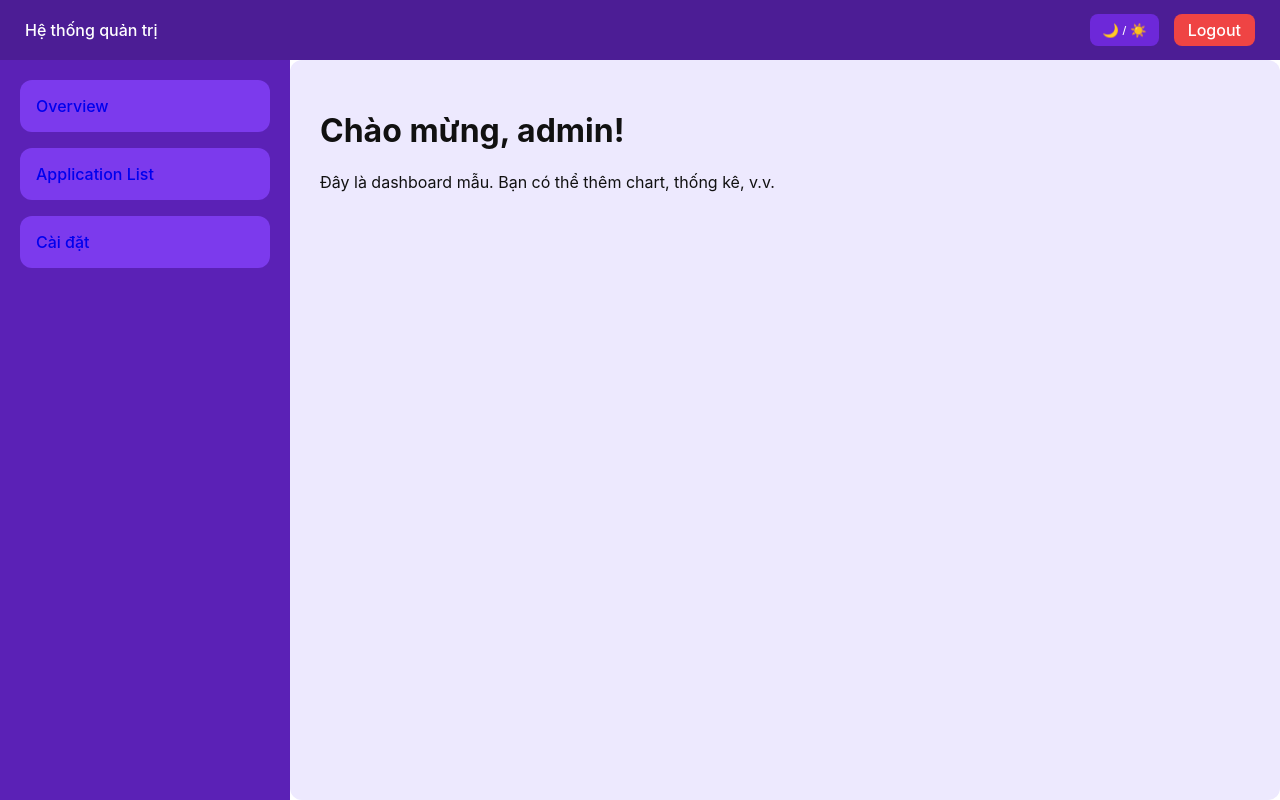
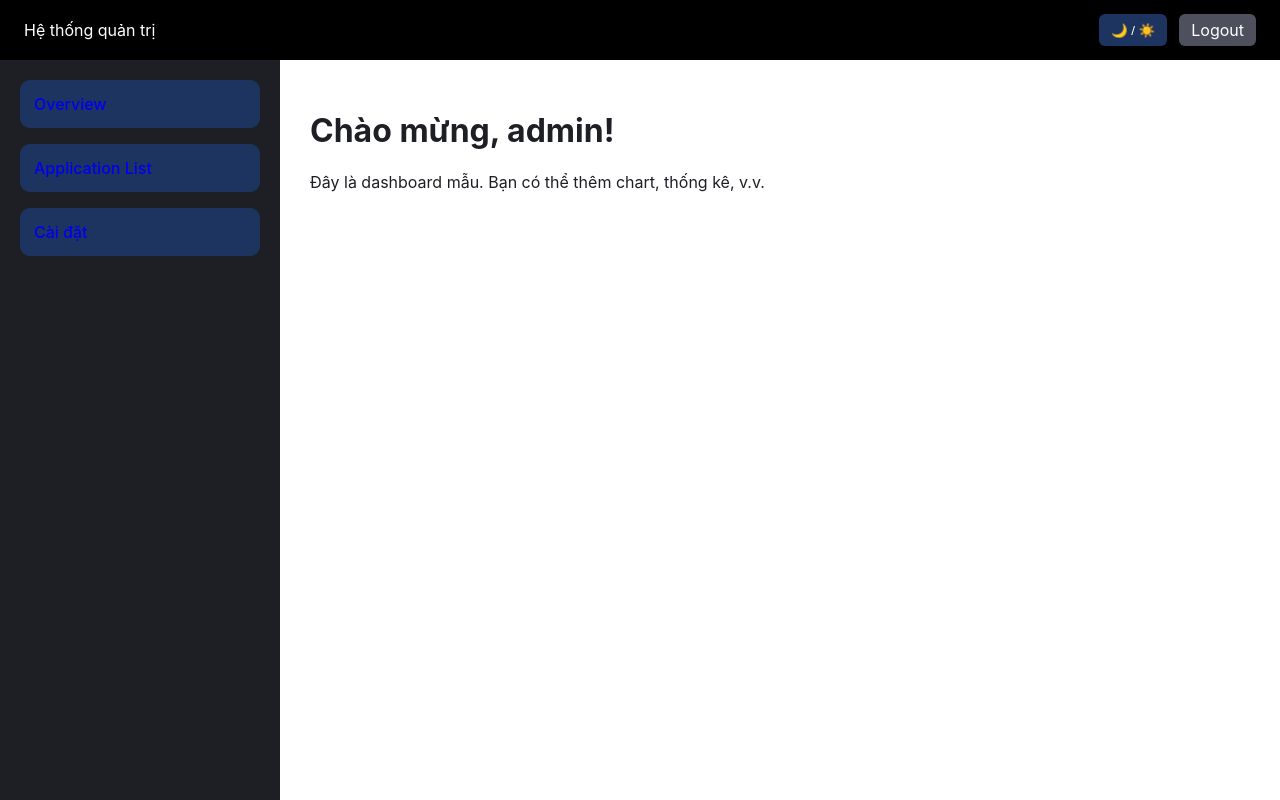
Before and after one commit to luannv6792/infra, a PHP site: page /dashboard in a window 1280 px wide. Run offline with PHP 8.4, Linux system fonts and the light colour scheme; the visitor is signed in with stand-in values (Sample User, id 1).

Commit message:
Update style.css

```diff
--- a/web/assets/style.css
+++ b/web/assets/style.css
@@ -2,7 +2,7 @@
 body {
   margin: 0;
   font-family: "Inter", sans-serif;
-    transition: 0.25s;
+  transition: background 0.3s, color 0.3s;
 }
 
 /* TOP BAR */
@@ -11,31 +11,28 @@ body {
   display: flex;
   justify-content: space-between;
   align-items: center;
-    padding: 0 25px;
-    font-weight: 500;
-    transition: 0.25s;
+  padding: 0 24px;
 }
 
+/* Định dạng cho nút dark/light và logout */
 .top-actions {
   display: flex;
-    gap: 15px;
+  gap: 12px;
 }
 
 .mode-btn {
   border: none;
   padding: 6px 12px;
-    border-radius: 8px;
+  border-radius: 6px;
   cursor: pointer;
-    font-weight: 500;
-    transition: 0.25s;
+  transition: background 0.3s, color 0.3s;
 }
 
 .logout-btn {
   text-decoration: none;
-    padding: 6px 14px;
-    border-radius: 8px;
-    font-weight: 500;
-    transition: 0.25s;
+  padding: 6px 12px;
+  border-radius: 6px;
+  transition: background 0.3s, color 0.3s;
 }
 
 /* CONTAINER */
@@ -46,7 +43,7 @@ body {
 
 /* SIDEBAR */
 .sidebar {
-    width: 250px;
+  width: 240px;
   padding: 20px;
   display: flex;
   flex-direction: column;
@@ -54,9 +51,9 @@ body {
 
 .menu-card {
   margin-bottom: 16px;
-    padding: 16px;
-    border-radius: 12px;
-    transition: 0.3s;
+  padding: 14px;
+  border-radius: 10px;
+  transition: background 0.3s, transform 0.3s;
   cursor: pointer;
 }
 
@@ -70,84 +67,75 @@ body {
 .content {
   flex: 1;
   padding: 30px;
-    border-radius: 12px;
-    transition: 0.25s;
+  border-radius: 8px;
+  transition: background 0.3s, color 0.3s;
 }
 
-/* ================= LIGHT MODE ================= */
+/* ===== LIGHT MODE (theo màu HashiCorp) ===== */
 .light-mode body {
-    background: #f5f3ff; /* toàn bộ nền trang */
+  background: #f7f8fb; /* tông xám nhạt theo style guide của HashiCorp */
+  color: #1d1f25; /* từ grayscale HashiCorp :contentReference[oaicite:4]{index=4} */
 }
 
 .light-mode .top-bar {
-    background: #4c1d95;
-    color: #fff;
+  background: #000000; /* brand black HashiCorp :contentReference[oaicite:5]{index=5} */
+  color: #ffffff;
 }
 
 .light-mode .mode-btn {
-    background: #6d28d9;
-    color: #fff;
+  background: #1c345f; /* “blue-500” trong Helios :contentReference[oaicite:6]{index=6} */
+  color: #ffffff;
 }
 
 .light-mode .logout-btn {
-    background: #ef4444;
-    color: #fff;
+  background: #4e515d; /* một tông xám đậm trong grayscale :contentReference[oaicite:7]{index=7} */
+  color: #ffffff;
 }
 
 .light-mode .sidebar {
-    background: #5b21b6;
+  background: #1d1f25; /* rất tối, như background dark mode nhẹ hoặc xám rất đậm */
 }
 
 .light-mode .menu-card {
-    background: #7c3aed;
-    color: #fff;
+  background: #1c345f; /* cùng màu xanh như nút mode */
+  color: #ffffff;
 }
 
 .light-mode .menu-card:hover {
-    background: #a78bfa;
+  background: #1060ff; /* blue-200 trong Helios :contentReference[oaicite:8]{index=8} */
   transform: translateX(-4px);
 }
 
 .light-mode .content {
-    background: #ede9fe;
-    color: #111;
+  background: #ffffff;
+  color: #1d1f25;
 }
 
-/* ================= DARK MODE ================= */
+/* ===== DARK MODE (theo màu HashiCorp) ===== */
 .dark-mode body {
-    background: #1a1a2e; /* toàn bộ nền trang */
+  background: #1d1f25; /* một tông xám/dark theo brand guide */
+  color: #f7f8fb;
 }
 
 .dark-mode .top-bar {
-    background: #1e1e2f;
-    color: #eee;
+  background: #000000; /* brand black */
+  color: #ffffff;
 }
 
 .dark-mode .mode-btn {
-    background: #3a3a50;
-    color: #eee;
+  background: #1c345f; /* blue-500 */
+  color: #ffffff;
 }
 
 .dark-mode .logout-btn {
-    background: #ef4444;
-    color: #fff;
+  background: #4e515d;
+  color: #ffffff;
 }
 
 .dark-mode .sidebar {
-    background: #2e2e3e;
+  background: #000000;
 }
 
 .dark-mode .menu-card {
-    background: #3a3a50;
-    color: #eee;
-}
-
-.dark-mode .menu-card:hover {
-    background: #4a4a6a;
-    transform: translateX(-4px);
-}
-
-.dark-mode .content {
-    background: #12112b;
-    color: #eee;
-}
+  background: #1c345f;
+  col
```
Lines whose indentation alone changed are shown as unchanged.
